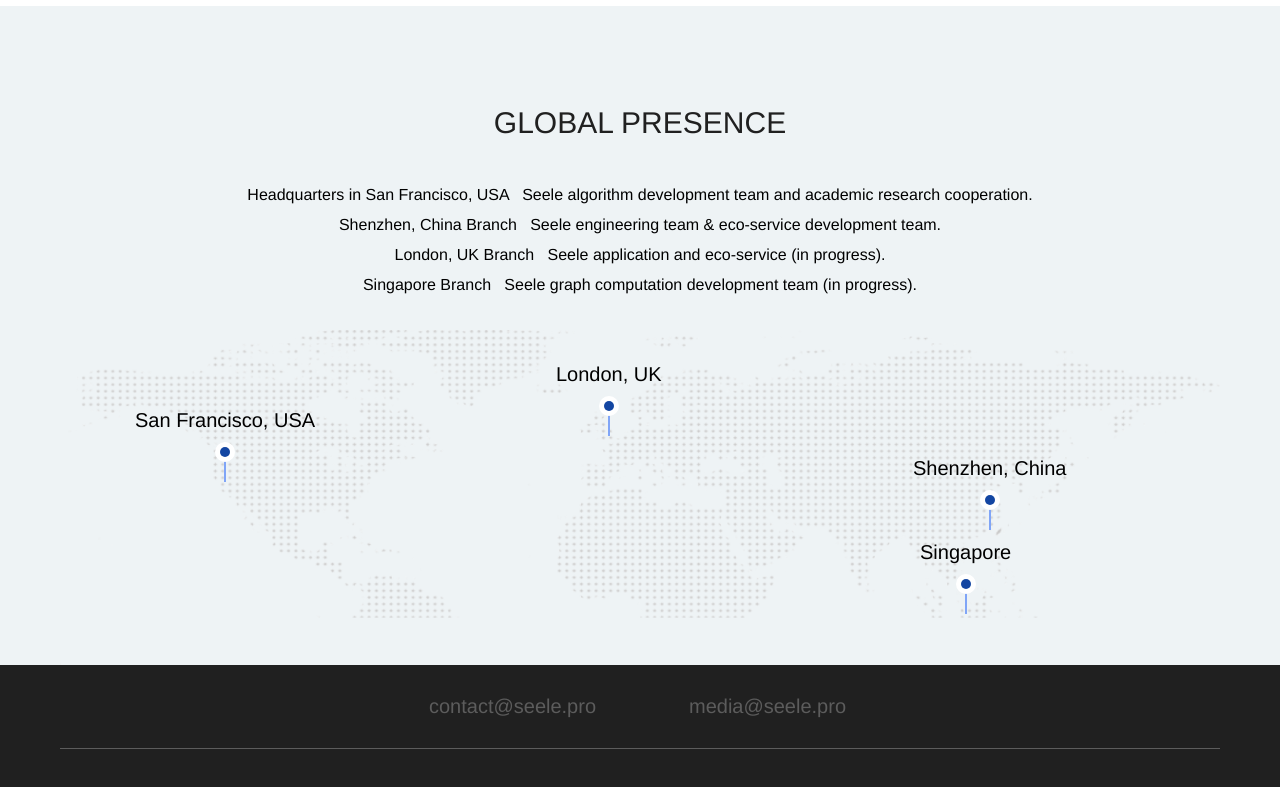
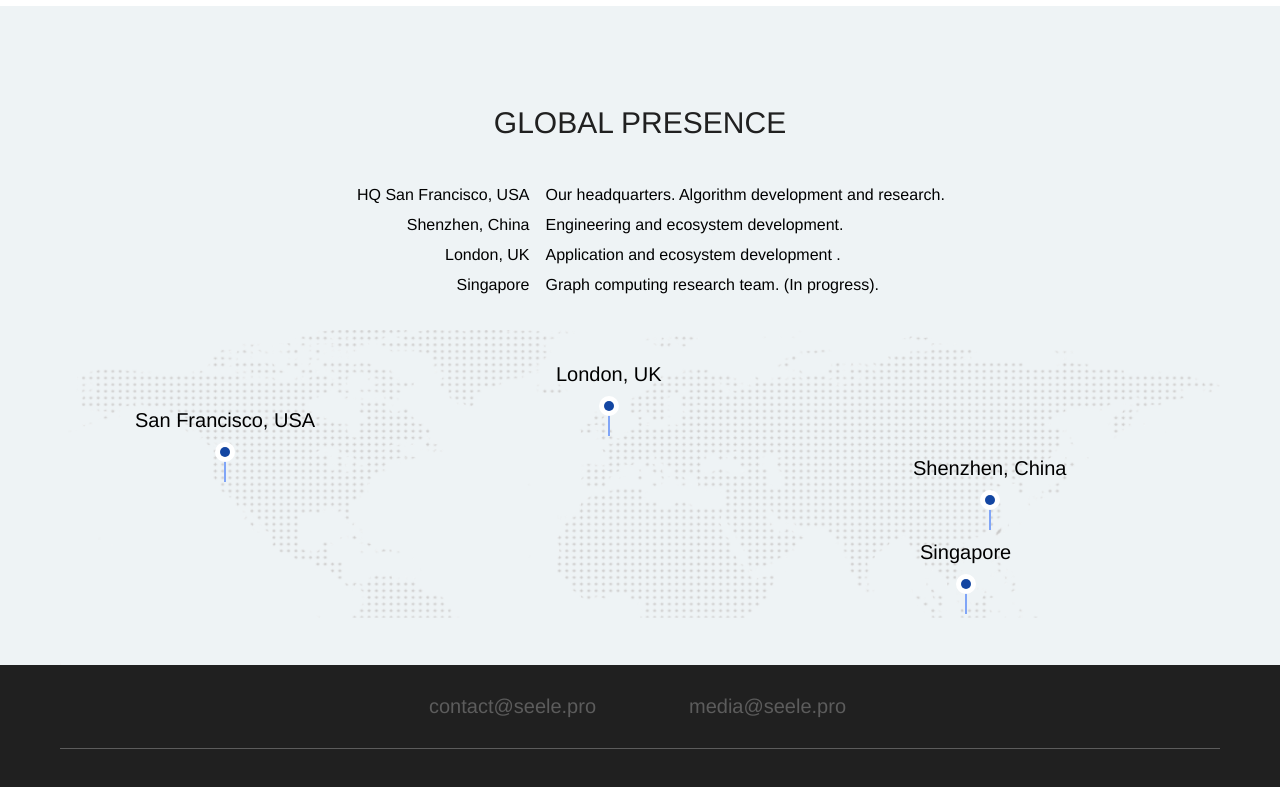
Before and after one commit to seeleteam/seele.pro.old, a Vue app: page /#/aboutUs in a window 1280 px wide. Shown: the part 959-1746 px from the top of the page. Built offline with nearby package versions, Linux system fonts and the light colour scheme.

Commit message:
修改主页文案

```diff
--- a/index.html
+++ b/index.html
@@ -18,6 +18,15 @@
 
 
   </script> -->
+<!-- Global site tag (gtag.js) - Google Analytics -->
+<script async src="https://www.googletagmanager.com/gtag/js?id=UA-120800847-1"></script>
+<script>
+  window.dataLayer = window.dataLayer || [];
+  function gtag(){dataLayer.push(arguments);}
+  gtag('js', new Date());
+
+  gtag('config', 'UA-120800847-1');
+</script>
 </head>
 
 <body>
--- a/src/components/footer.vue
+++ b/src/components/footer.vue
@@ -35,7 +35,7 @@
             <div class="footer-icons-icon"></div>
             <!-- <img src="../assets/imgs/footer/bitcoin.png" alt="bitcoin"> -->
           </a>
-          <a href="https://www.reddit.com/r/IAmA/comments/7wb5no/this_is_seeleteam_block_chain_40_technologyask_us/" target="_blank">
+          <a href="https://reddit.com/r/seelenetwork" target="_blank">
             <div class="footer-icons-icon"></div>
             <!-- <img src="../assets/imgs/footer/reddit.png" alt="reddit"> -->
           </a>
--- a/src/components/header.vue
+++ b/src/components/header.vue
@@ -79,6 +79,9 @@
         {
           text: 'Announcements',
           id: 4,
+        },{
+          text: 'Developers',
+          id:5
         }
         ],
         menuVisible: false,
@@ -421,7 +424,7 @@
       width: 180px;
       height: 40px;
       margin-top: 30px;
-      margin-right: 160px;
+      margin-right: 60px;
       cursor: pointer;
     }
     .header-item {
--- a/src/components/home/banner.vue
+++ b/src/components/home/banner.vue
@@ -5,9 +5,9 @@
           <canvas ref="canvas" id="canvas" style="background: rgba(255,255,155,0)">你的浏览器不支持canvas</canvas>
       </div>
       <div class="wrap">
-        <div class="banner-title">Join Seele</div>
+        <div class="banner-title">Seele<br>Blockchain 4.0</div>
         <div class="banner-des">
-            Open the New Era for the Internet of Value
+            Building the Internet of Value for the future.
         </div>
         <!-- <iframe class="show-sm banner-video-sm" width="300" height="300" src="https://www.youtube.com/embed/j8lPvUGySwo" frameborder="0" allow="autoplay; encrypted-media" allowfullscreen></iframe> -->
         <!-- <div class="watch-video show-lg" @click="dialogTableVisible = true">Watch Video</div> -->
--- a/src/components/home/development.vue
+++ b/src/components/home/development.vue
@@ -18,7 +18,7 @@
           </div>
         </div>
         <div class="representative">
-          <div class="highlights-text">Representative</div>
+          <div class="highlights-text">Example</div>
           <div v-if="step === 0">
             <img class="representative-img" src="../../assets/imgs/logo/bitc_logo.jpg" alt="image">
           </div>
@@ -118,33 +118,32 @@
           {
             id: 0,
             highLight: [
-              'Transaction ledger'
+              'Ledger of transactions'
             ]
           },
           {
             id: 1,
             highLight: [
-              'Smart contract'
+              'Smart contracts'
             ]
           },
           {
             id: 2,
             highLight: [
-              'High performance',
-              'Advanced governance',
-              'Better consensus',
-              'Large scale business',
-              'Fundamental chain',
-              'Cross chain',
+              "High performance",
+              "Advanced governance",
+              "Improved consensus algorithms",
+              "Large scale applications",
+              "Cross chains"
             ]
           },
           {
             id: 3,
             highLight: [
-            'Heterogeneous Forest Network',
-            'Neural Consensus Algorithm',
-            'Computing sharing between on-chain and off-chain',
-            'Million TPS',
+              "Heterogeneous Forest Network",
+              "Neural Consensus Algorithm",
+              "On-chain and off-chain sharing",
+              "Value internet"
             ]
           },
         ],
--- a/src/components/home/eco.vue
+++ b/src/components/home/eco.vue
@@ -12,20 +12,23 @@
           </div>
           <div class="layout-2">
             <div class="layout-title">Institution</div>
-            <div class="layout-info">Establishment of labs, alliances, and associations <br>Development of theories, technologies, and standards
+            <div class="layout-info">Establishment of labs, alliances, and associations<br>Research and development of technologies, protocols, and standards
+
                 </div>
             <div class="layout-icon"></div>
           </div>
           <div class="layout-3">
             <div class="layout-title">Enterprise</div>
-            <div class="layout-info">Proactive participation of leading enterprises around the globe
-                <br>Practical application of blockchain technology</div>
+            <div class="layout-info">Proactive collaboration with leading enterprises across the world<br>
+Development of practical blockchain applications for industry
+</div>
             <div class="layout-icon"></div>
           </div>
           <div class="layout-4">
             <div class="layout-title">Developers</div>
-            <div class="layout-info">Fully accessible for all developers in the world
-                <br>Development of Seele tech ecosystem
+            <div class="layout-info">Complete and easy access for developers globally<br>
+                Development of a Seele ecosystem
+
                 </div>
             <div class="layout-icon"></div>
           </div>
--- a/src/components/home/global.vue
+++ b/src/components/home/global.vue
@@ -41,20 +41,20 @@
     return {
       layout: [
         {
-          spanHead: 'Headquarters in San Francisco, USA &nbsp;',
-          spanEnd: 'Seele algorithm development team and academic research cooperation.'
+          spanHead: 'HQ San Francisco, USA',
+          spanEnd: 'Our headquarters. Algorithm development and research.'
         },
         {
-          spanHead: 'Shenzhen, China Branch &nbsp;',
-          spanEnd: 'Seele engineering team & eco-service development team.'
+          spanHead: 'Shenzhen, China',
+          spanEnd: 'Engineering and ecosystem development.'
         },
         {
-          spanHead: 'London, UK Branch &nbsp;',
-          spanEnd: 'Seele application and eco-service (in progress).'
+          spanHead: 'London, UK',
+          spanEnd: 'Application and ecosystem development .'
         },
         {
-          spanHead: 'Singapore Branch &nbsp;',
-          spanEnd: 'Seele graph computation development team (in progress).'
+          spanHead: 'Singapore',
+          spanEnd: 'Graph computing research team. (In progress).'
         },
         // 'Headquarter in San Francisco, USA - Seele algorithm development team and academic research cooperation.',
         // 'Shenzhen, China Branch - Seele engineering team & Eco-service development team.',
@@ -75,6 +75,7 @@
         li {
           font-size: 16px;
           line-height: 30px;
+
         }
       }
     }
@@ -195,5 +196,20 @@
     .global {
       min-width: 1160px;
     }
+    ul{
+      li{
+          .span-end{
+              display: inline-block;
+              width: 405px;
+              text-align: left;
+          }
+          .span-head{
+            display: inline-block;
+            width: 200px;
+            text-align: right;
+            margin-right: 1em;
+          }
+      }
+    }
   }
 </style>
--- a/src/components/home/roadMap.vue
+++ b/src/components/home/roadMap.vue
@@ -7,7 +7,7 @@
         <div class="step-one step-before">
           <i></i>
           <div class="step-date">2018 Q1</div>
-          <div class="step-info">Minimum feasibility verification</div>
+          <div class="step-info">Minimum feasibility study</div>
         </div>
         <div class="step-two step-before">
           <i></i>
@@ -17,17 +17,17 @@
         <div class="step-three">
           <i></i>
           <div class="step-date">2018 Q3</div>
-          <div class="step-info">Core function test and performance optimization</div>
+          <div class="step-info">Test core functionality and optimize performance</div>
         </div>
         <div class="step-four">
           <i></i>
           <div class="step-date">2018 Q4</div>
-          <div class="step-info">Publish mainnet</div>
+          <div class="step-info">Release public main net</div>
         </div>
         <div class="step-five">
           <i></i>
           <div class="step-date">2019 Q1</div>
-          <div class="step-info">Build application support tools</div>
+          <div class="step-info">Develop application support tools</div>
         </div>
         <!-- <el-tooltip class="item" effect="light" content="tips" placement="top"> -->
           <div class="step-1"></div>
@@ -113,7 +113,7 @@
         roadList: [
           {
             title: '2018 Q1',
-            info: 'Minimum feasibility verification'
+            info: 'Minimum feasibility study'
           },
           {
             title: '2018 Q2',
@@ -121,15 +121,15 @@
           },
           {
             title: '2018 Q3',
-            info: 'Core function test and performance optimization'
+            info: 'Test core functionality and optimize performance'
           },
           {
             title: '2018 Q4',
-            info: 'Publish mainnet'
+            info: 'Release public main net'
           },
           {
             title: '2019 Q1',
-            info: 'Build application support tools'
+            info: 'Develop application support tools'
           },
         ],
         swiperOption: {
```
Also changed, not shown: src/components/home/feature.vue (+2 -5 lines).
